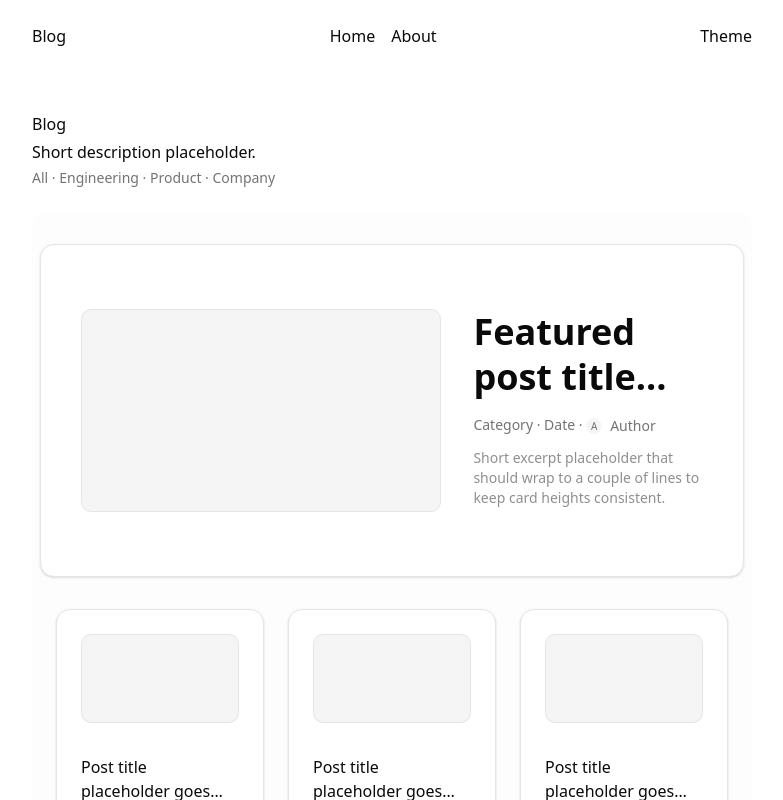
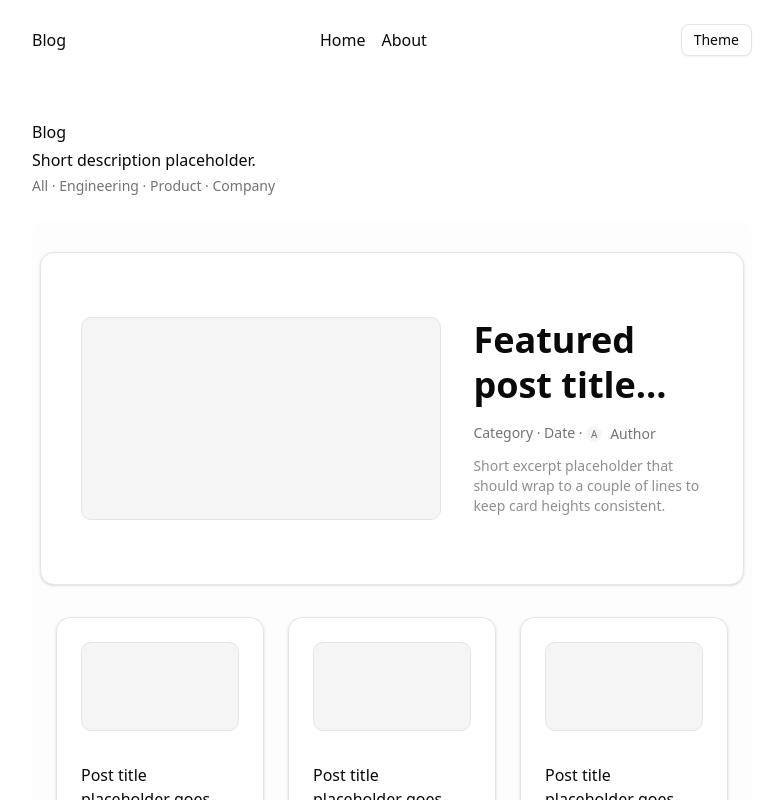
Before and after one commit to jasonjamesmoore/blog-mockup, a Next.js app: page / in a window 1280 px wide. Shown: the top 800 px of the page, without its empty margins (248-1031 px from the left). Built offline with nearby package versions, Linux system fonts and the light colour scheme.

Commit message:
feat: add theme toggle menu

```diff
--- a/src/components/site-header.tsx
+++ b/src/components/site-header.tsx
@@ -1,4 +1,17 @@
+"use client";
+
+import { Button } from "@/components/ui/button";
+import {
+  DropdownMenu,
+  DropdownMenuContent,
+  DropdownMenuItem,
+  DropdownMenuTrigger,
+} from "@/components/ui/dropdown-menu";
+import { useTheme } from "next-themes";
+
 export function SiteHeader() {
+  const { setTheme } = useTheme();
+
   return (
     <header className="py-6">
       <div className="mx-auto flex w-full max-w-3xl items-center justify-between px-6">
@@ -7,7 +20,24 @@ export function SiteHeader() {
           <span>Home</span>
           <span>About</span>
         </nav>
-        <div>Theme</div>
+        <DropdownMenu>
+          <DropdownMenuTrigger asChild>
+            <Button variant="outline" size="sm">
+              Theme
+            </Button>
+          </DropdownMenuTrigger>
+          <DropdownMenuContent align="end">
+            <DropdownMenuItem onClick={() => setTheme("system")}>
+              System
+            </DropdownMenuItem>
+            <DropdownMenuItem onClick={() => setTheme("light")}>
+              Light
+            </DropdownMenuItem>
+            <DropdownMenuItem onClick={() => setTheme("dark")}>
+              Dark
+            </DropdownMenuItem>
+          </DropdownMenuContent>
+        </DropdownMenu>
       </div>
     </header>
   );
```
